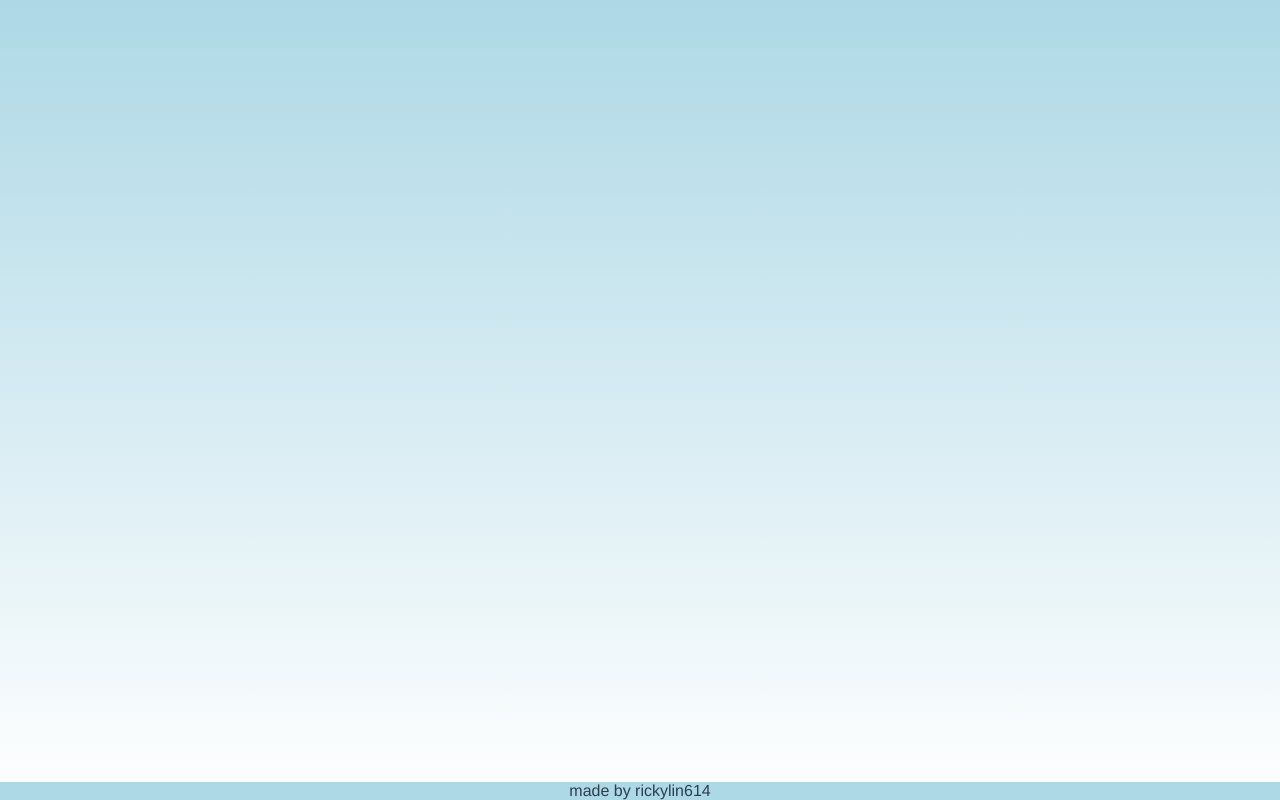
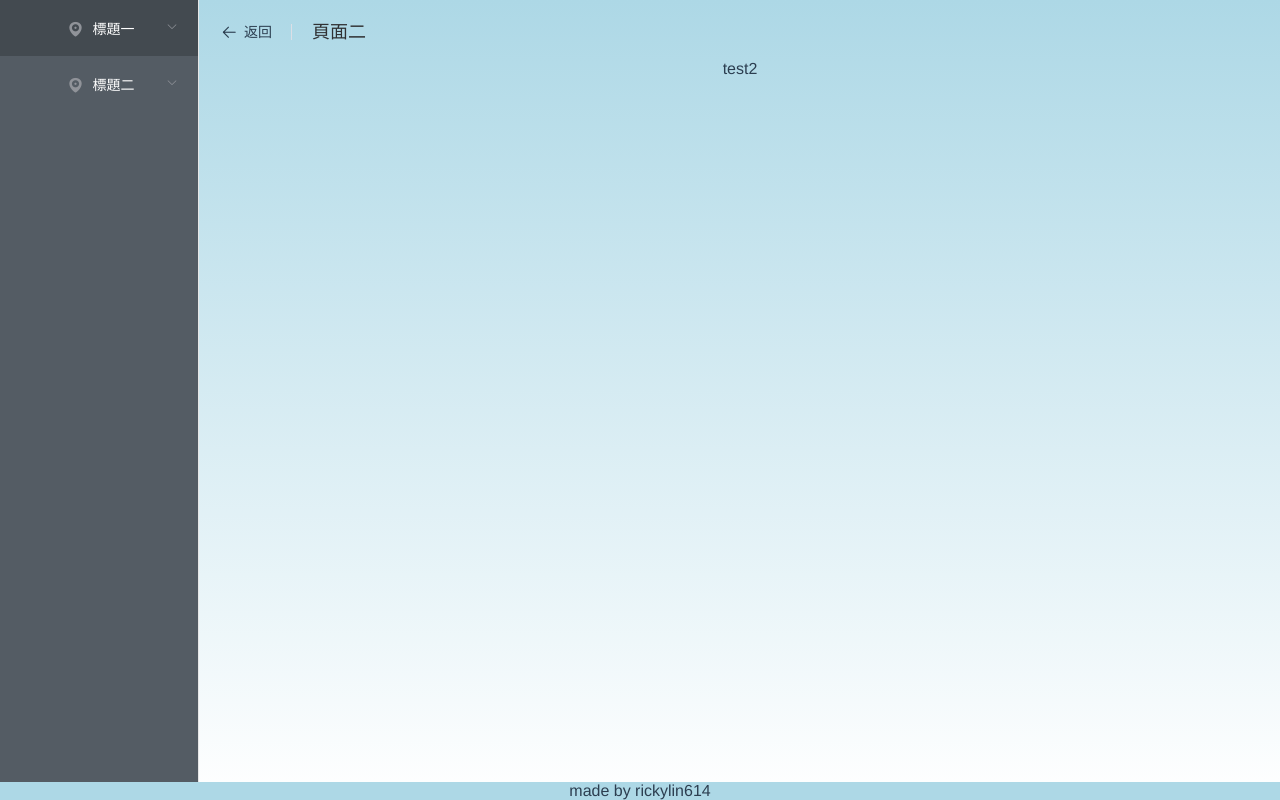
Before and after one commit to rickylin614/myGolangWebProjectVue, a Vue app: page /userManager2 in a window 1280 px wide. Built offline with nearby package versions, Linux system fonts and the light colour scheme.

Commit message:
導航菜單基本設定

```diff
--- a/src/App.vue
+++ b/src/App.vue
@@ -1,13 +1,7 @@
 <template>
   <div id="app">
-    <!-- <img src="./assets/logo.png"> -->
-    <!-- <div class="myHeader">
-      文字測試
-    </div> -->
 
-    <!-- <div class="myContent"> -->
     <router-view/>
-    <!-- </div> -->
 
     <div class="myFooter">
       made by rickylin614
@@ -22,8 +16,13 @@ export default {
 </script>
 
 <style>
+
 .container {
   height: 100%;
+  width: 100%;
+  position: fixed;
+  left: 0px;
+  top: 0px;
 }
 
 /* .myHeader {
--- a/src/components/home.vue
+++ b/src/components/Nav.vue
@@ -3,6 +3,7 @@
     <el-container class="mainZone">
       <el-aside width="200px" style="height:100%">
         <el-menu
+          :router="true"
           class="el-menu-vertical-demo"
           background-color="#545c64"
           text-color="#fff"
@@ -11,19 +12,29 @@
           <el-submenu index="1">
             <template slot="title">
               <i class="el-icon-location"/>
-              <span slot="title">导航一</span>
+              <span slot="title">標題一</span>
             </template>
-            <el-menu-item-group>
-              <template slot="title">分组一</template>
-              <el-menu-item index="1-1">选项1</el-menu-item>
-              <el-menu-item index="1-2">选项2</el-menu-item>
-            </el-menu-item-group>
+            <el-menu-item index="1-1" route="/userManager">選項一</el-menu-item>
+            <el-menu-item index="1-2" route="/userManager2">選項二</el-menu-item>
+          </el-submenu>
+          <el-submenu index="2">
+            <template slot="title">
+              <i class="el-icon-location"/>
+              <span slot="title">標題二</span>
+            </template>
+            <el-menu-item index="2-1" route="/index">選項一</el-menu-item>
+            <el-menu-item index="2-2" route="/index">選項二</el-menu-item>
           </el-submenu>
         </el-menu>
       </el-aside>
       <el-main class="mainArea">
-        <p>test</p>
-        <el-button class="mt5" @click="abc">getHeight</el-button>
+        <div v-if="getPageName !== '首頁'">
+          <el-page-header :content="getPageName" @back="goBack"/>
+          <router-view/>
+        </div>
+        <div v-if="getPageName === '首頁'">
+          <h1>歡迎來到訂便當系統首頁</h1>
+        </div>
       </el-main>
     </el-container>
   </div>
@@ -33,19 +44,28 @@
 export default {
   data () {
     return {
-      items: {
-
-      }
+      pageName:''
     }
+  },
+  computed:{
+    getPageName() {
+      return this.$route.name
+    }
+  },
+  created() {
+    console.log(this.$route)
   },
   methods: {
     handleOpen () {
-      // do nothing
+
     },
     handleClose () {
       // do nothing
     },
-    abc () {
+    goBack() {
+      this.$router.push("/index")
+    },
+    showWindowInfo () {
       var iw = window.innerWidth
       var ow = window.outerWidth
       var ih = window.innerHeight
--- a/src/router/index.js
+++ b/src/router/index.js
@@ -2,7 +2,9 @@ import Vue from 'vue'
 import Router from 'vue-router'
 import HelloWorld from '@/components/HelloWorld'
 import login from '@/views/login'
-import home from '@/components/home'
+import home from '@/components/Nav'
+import test1 from '@/views/user/test1'
+import test2 from '@/views/user/test2'
 
 Vue.use(Router)
 
@@ -14,12 +16,24 @@ const routerMap = [
   },
   {
     path: '/index',
-    name: '首页',
-    component: home
+    name: '首頁',
+    component: home,
+    children: [
+      {
+        path:'/userManager',
+        name:'頁面一',
+        component:test1
+      },
+      {
+        path:'/userManager2',
+        name:'頁面二',
+        component:test2
+      }
+    ]
   },
   {
     path: '/login',
-    name: '登入',
+    name: 'login',
     component: login
   }
 ]
--- a/src/views/login.vue
+++ b/src/views/login.vue
@@ -1,5 +1,5 @@
 <template>
-  <div class="middle">
+  <div class="container middle">
     <div class="header">
       <h1>登入頁面</h1>
     </div>
--- a/src/views/user/test1.vue
+++ b/src/views/user/test1.vue
@@ -1,6 +1,6 @@
 <template>
   <div>
-      test1
+    <p>test1</p>
   </div>
 </template>
 
--- a/src/views/user/test2.vue
+++ b/src/views/user/test2.vue
@@ -1,12 +1,14 @@
 <template>
   <div>
-      test2
+    <p>test2</p>
   </div>
 </template>
 
 <script>
 export default {
-
+  created() {
+    console.log("entry test2")
+  }
 }
 </script>
 
```
Also changed, not shown: src/api/action.js (+4 -4 lines), src/router/filter.js (deleted, +0 -12 lines), mynote.txt.
